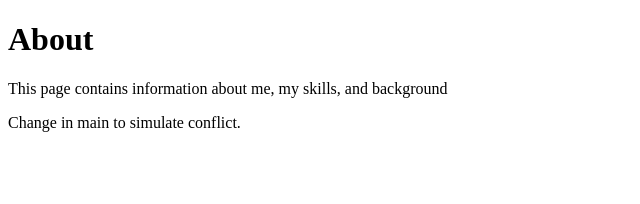
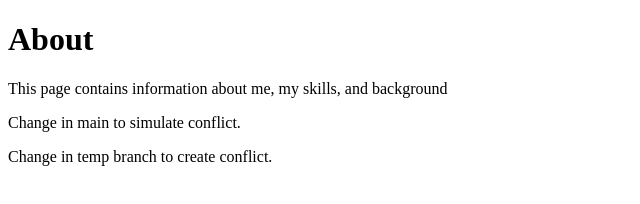
Before and after one commit to Abdullah007-w/portfolio-website, a plain HTML site: page About.html in a window 1280 px wide. Shown: the whole page, without its empty margins (0-640 px from the left). Drawn offline with Linux system fonts and the light colour scheme.

Commit message:
Update About.html

```diff
--- a/About.html
+++ b/About.html
@@ -7,5 +7,6 @@
     <h1>About</h1>
     <p>This page contains information about me, my skills, and background</p>
     <p>Change in main to simulate conflict.</p>
+    <p>Change in temp branch to create conflict.</p>
 </body>
 </html>
```
